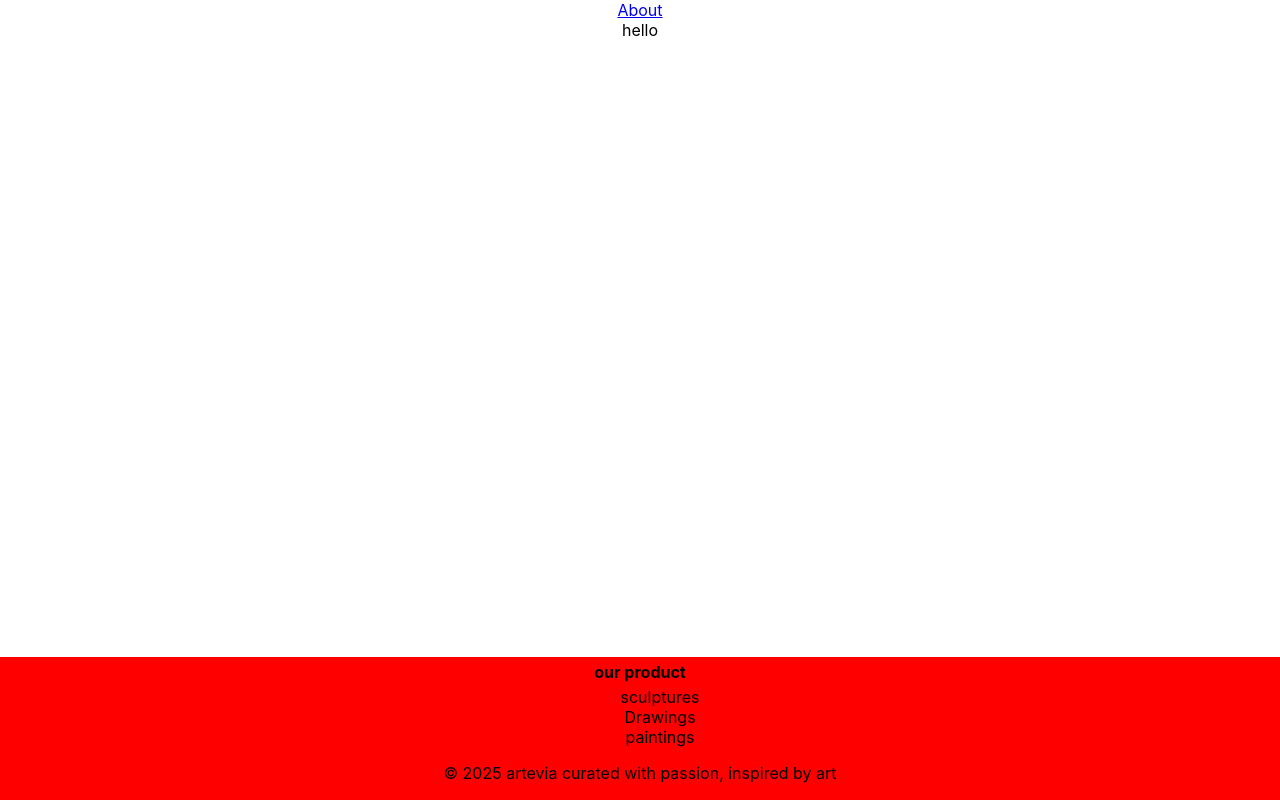
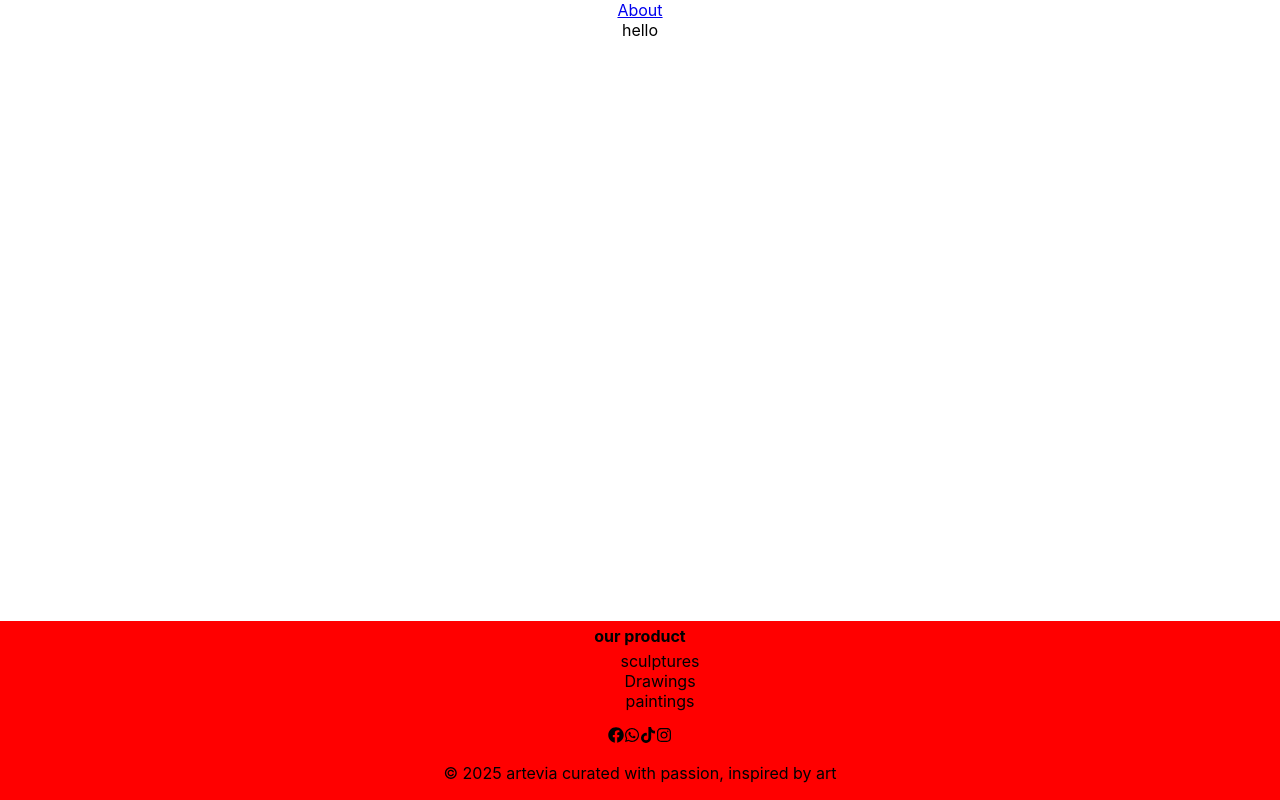
Before and after one commit to Kris-Ekiteles/artevia, a React (Create React App) app: page /about in a window 1280 px wide. Built offline with nearby package versions, Linux system fonts and the light colour scheme.

Commit message:
SM icons

```diff
--- a/src/components/Footer.js
+++ b/src/components/Footer.js
@@ -1,9 +1,11 @@
 import React from 'react'
 import './Footer.css'
+import { FaFacebook, FaWhatsapp, FaTiktok, FaInstagram } from "react-icons/fa";
+// will not be displayed on screen size under 600px
 const Footer = () => {
   return (
-    <div className='footer'>
-       <div className='product_footer'>
+    <div className="footer">
+      <div className="product_footer">
         <h4>our product</h4>
         <ul>
           <li>sculptures</li>
@@ -11,12 +13,18 @@ const Footer = () => {
           <li>paintings</li>
         </ul>
       </div>
-       <div className='bottom'>
+      {/* will not be desplayed on screen sizes under 600px but like a ribon */}
+      <div className="social-media">
+        <FaFacebook />
+        <FaWhatsapp />
+        <FaTiktok />
+        <FaInstagram />
+      </div>
+      <div className="bottom">
         <p>&copy; 2025 artevia curated with passion, inspired by art</p>
       </div>
-
     </div>
-  )
+  );
 }
 
 export default Footer
```
Lines whose indentation alone changed are shown as unchanged.
